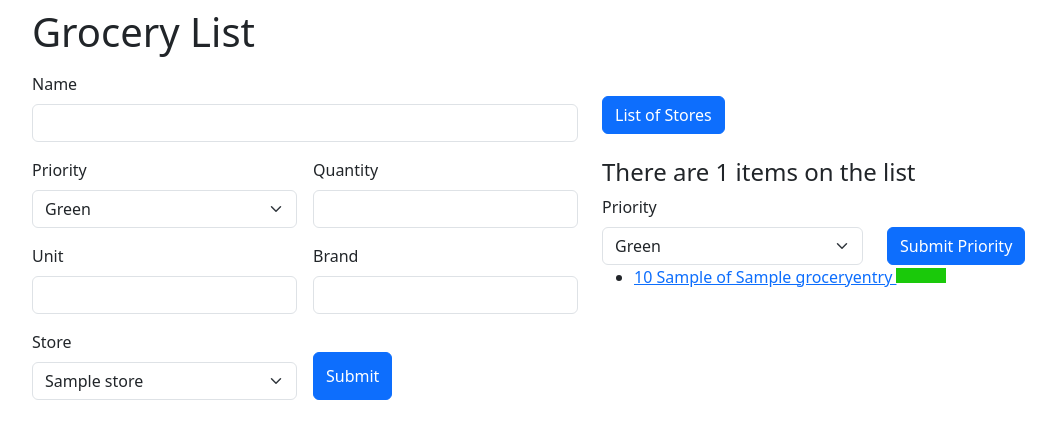
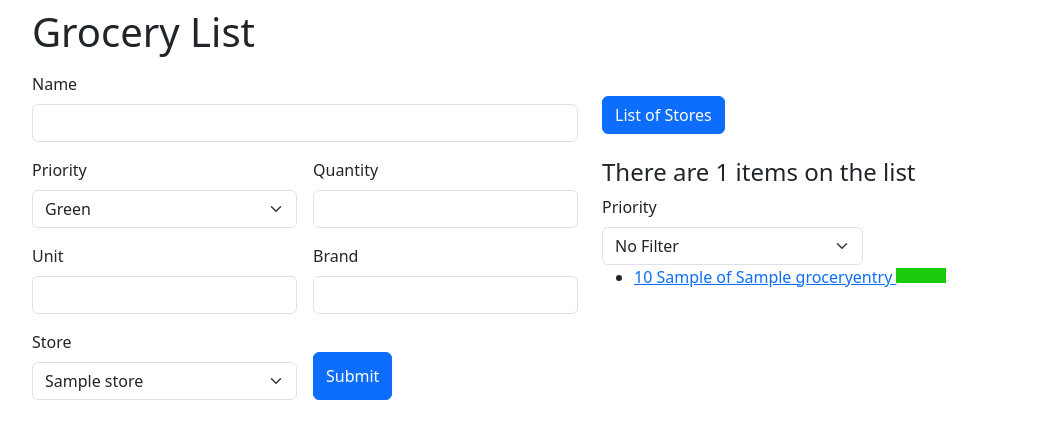
Before and after one commit to surfaceofbacon/Grocery_List, a Django app: page / in a window 1280 px wide. Shown: the top 439 px of the page, without its empty margins (50-1106 px from the left). Run offline with Django 5.2, Linux system fonts and the light colour scheme; tables that the repository leaves empty hold one stand-in row (values such as "Sample post").

Commit message:
no need for button for submitting color priority

```diff
--- a/grocery_list/entries/static/entries/js/script.js
+++ b/grocery_list/entries/static/entries/js/script.js
@@ -1,7 +1,6 @@
-const filterButtonEl = document.querySelector('#Submit-Priority')
+const filterColorSelectEl = document.querySelector('#color-filter')
 
 function filterListItems() {
-    const filterColorSelectEl = document.querySelector('#color-filter')
     const selectedOption = filterColorSelectEl.value
     const groceryEntries = document.querySelectorAll('#groceries-list li')
     function hideIfNotColor(e) {
@@ -10,7 +9,11 @@ function filterListItems() {
         if (elementColorValue !== selectedOption) e.hidden = true
         else e.hidden = false
     }
-    groceryEntries.forEach(hideIfNotColor)
+    function showItems(j) {
+        j.hidden = false
+    }
+    if (selectedOption !== "No Filter") groceryEntries.forEach(hideIfNotColor)
+    else groceryEntries.forEach(showItems)
 }
 
-filterButtonEl.addEventListener('click', filterListItems)
+filterColorSelectEl.addEventListener('change', filterListItems)
--- a/grocery_list/entries/templates/entries/list.html
+++ b/grocery_list/entries/templates/entries/list.html
@@ -45,7 +45,7 @@
                     <label class="form-label" for="store">Store</label>
                     <select class="form-select" id="store" name="store">
                         {% for store in stores %}
-                        <option value="{{store.id}}">{{store.name}}</option>
+                        <option value="{% url 'get-single-store' store.id %}">{{store.name}}</option>
                         {% endfor %}
                     </select>
                 </div>
@@ -63,13 +63,11 @@
         <div class="row">
             <div class="col-6">
                 <select class="form-select" id="color-filter">
+                    <option value="No Filter">No Filter</option>
                     <option value="G">Green</option>
                     <option value="Y">Yellow</option>
                     <option value="R">Red</option>
                 </select>
-            </div>
-            <div class="col-6">
-                <button class="btn btn-primary" id="Submit-Priority">Submit Priority</button>
             </div>
         </div>
 
```
